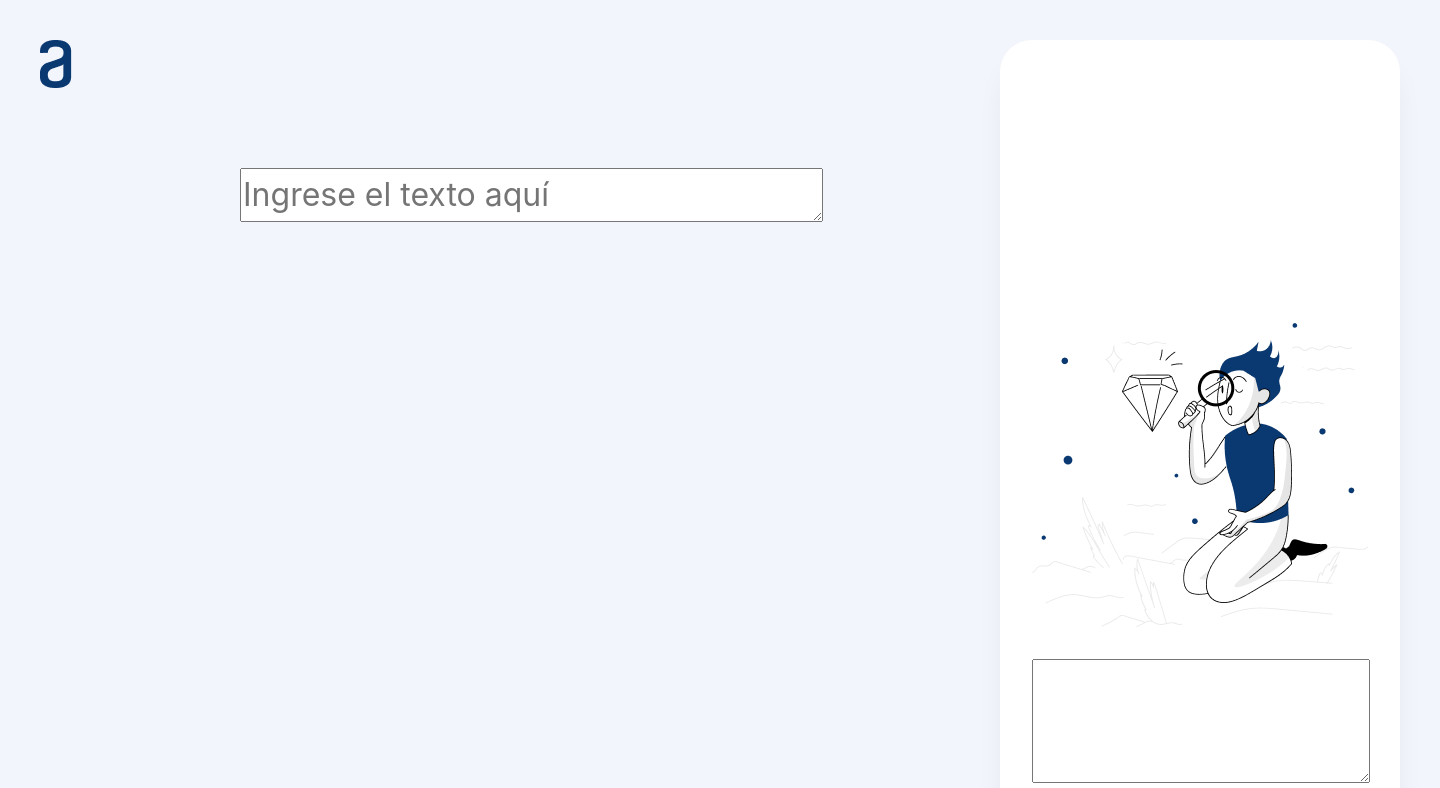
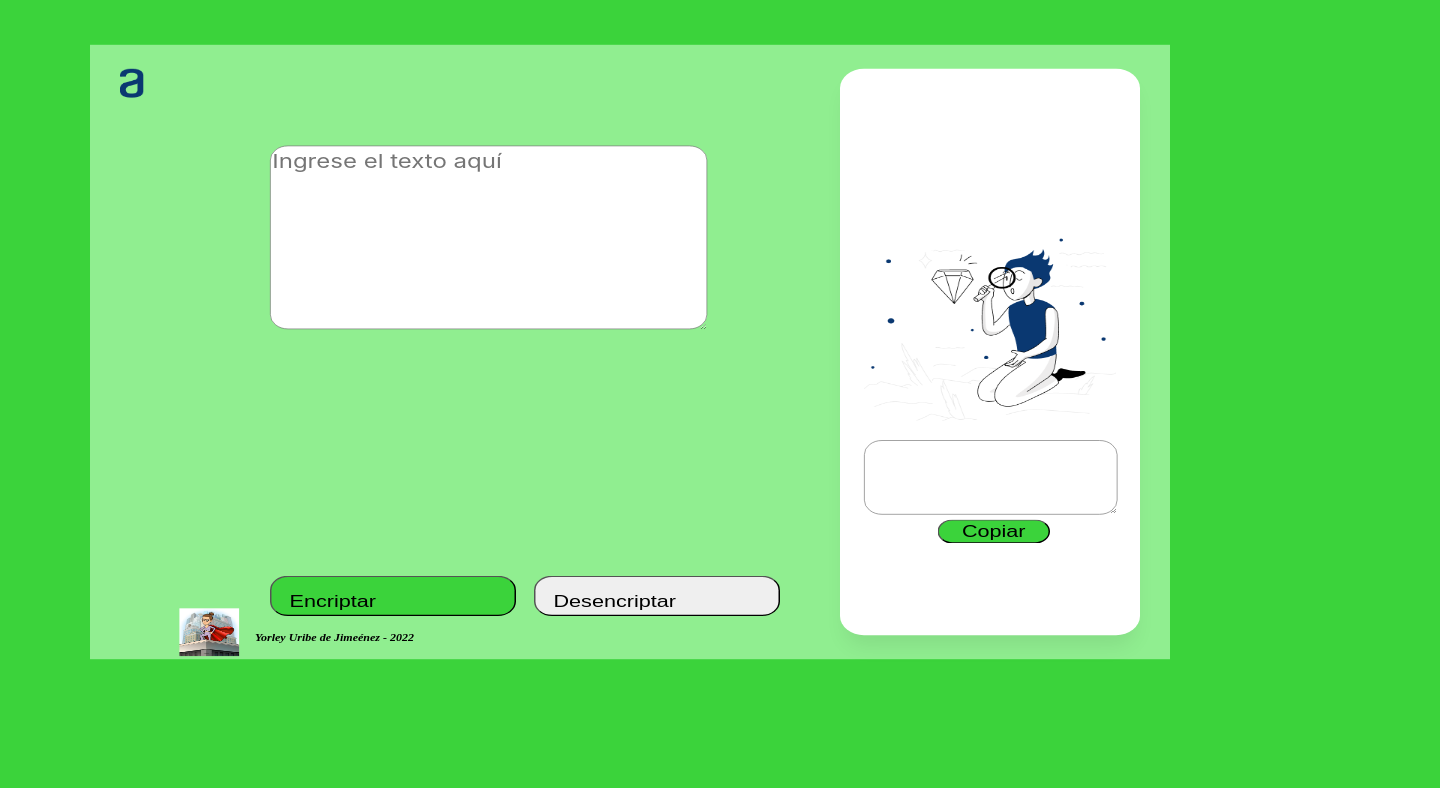
Before and after one commit to yor-jimenez/encriptadortext, a plain HTML site: page index.html in a window 1280 px wide. Shown: the top 788 px of the page, 1440 px wide, since content can reach past the window. Drawn offline with Linux system fonts and the light colour scheme.

Commit message:
version verde

```diff
--- a/index.html
+++ b/index.html
@@ -6,7 +6,7 @@
     <meta name="viewport" content="width=device-width, initial-scale=1.0">
     <link rel="stylesheet" href="reset.css">
     <link rel="stylesheet" href="style.css">
-    <title>Document</title>
+    <title>EncriptadorText</title>
 </head>
 <body>
     <div id="caja">
@@ -21,14 +21,19 @@
             </button>
         </div>
         <div class="cajaderecha">
-                <img class="muneco" src="imagenes/Muñeco.png" alt="muneco sentado">
+            <img class="muneco" src="imagenes/Muñeco.png" alt="muneco sentado">
                 <section>
                     <textarea id="mensaje" cols="20" rows="10"></textarea>
                     <button class="copiar" onclick="botonCopiar()">Copiar</button>
                 </section>
-
         </div>
     </div>
+
+    <footer>
+        <img class="superimg" src="imagenes/Logofooter.jpg">
+        <p class="copyright">Yorley Uribe de Jimeénez - 2022</p>
+    </footer>
+
 
     <script src="script.js"></script>
 
--- a/script.js
+++ b/script.js
@@ -49,5 +49,4 @@ function botonCopiar(){
     var content = document.getElementById("#mensaje");
     mensaje.select();
     document.execCommand('copy');
-
 }
--- a/style.css
+++ b/style.css
@@ -1,8 +1,15 @@
+body{
+    transform: scale(0.75,0.60);
+    margin-top: -160px;
+    margin-left: -80px;
+    background-color: rgb(59, 211, 59);
+    }
+
 #caja{
     position: relative;
     width: 1440px;
     height: 1024px;
-    background-color: #F3F5FC;
+    background-color: lightgreen;
 }
 
 #imagen{
@@ -24,7 +31,7 @@
 #input-texto{
     position: absolute;
     width: 577px;
-    height: 48px;
+    height: 300px;
     left: 240px;
     top: 168px;
     font-family: 'Inter';
@@ -32,6 +39,7 @@
     font-weight: 400;
     font-size: 32px;
     line-height: 150%;
+    border-radius: 24px;
 }
 
 .botones{
@@ -55,24 +63,15 @@
     gap: 8px;
     width: 328px;
     height: 67px;
-    /* Dark blue/dark-blue-300 */
-    background: #0A3871;
+    background:  rgb(59, 211, 59);
     border-radius: 24px;
-    /* Inside auto layout */
     flex: none;
     order: 0;
     flex-grow: 0;
+    font-size: 180%;
 }
 
 .desencriptar{
-    /* display: flex;
-    flex-direction: row;
-    align-items: flex-start;
-    padding: 0px;
-    gap: 24px;
-    position: absolute;
-    width: 680px;
-    height: 67px; */
     display: flex;
     flex-direction: row;
     align-items: flex-start;
@@ -81,12 +80,11 @@
     width: 328px;
     height: 67px;
     left: 240px;
-    /* top: 885px; */
     border-radius: 24px;
-    /* Inside auto layout */
     flex: none;
     order: 0;
     flex-grow: 0;
+    font-size: 180%;
 }
 
 .cajaderecha{
@@ -95,12 +93,7 @@
     height: 944px;
     left: 1000px;
     top: 40px;
-
-/* White */
-
     background: #FFFFFF;
-/* shadow */
-
     box-shadow: 0px 24px 32px -8px rgba(0, 0, 0, 0.08);
     border-radius: 32px;
 }
@@ -123,12 +116,35 @@
     height: 122px;
     left: 32px;
     top: 619px;
-    /* background-color: red; */
+    border-radius: 24px;
 }
 
 .copiar{
-    /* margin-bottom: auto; */
     position: absolute;
     top: 751px;
-    left: 170px;
+    left: 130px;
+    width: 150px;
+    height: 40px;
+    background:  rgb(59, 211, 59);
+    flex-grow: 0;
+    font-size: 180%;
+    border-radius: 24px;
 }
+
+.superimg{
+    transform: scale(0.2);
+
+}
+
+footer{
+    top: 780px;
+    position: absolute;
+    left: -40px;
+}
+
+.copyright{
+    margin-left: 260px;
+    margin-top: -200px;
+    font-style: italic;
+    font-weight: bold;
+}
```
Also changed, not shown: imagenes/Logofooter.jpg (added).
